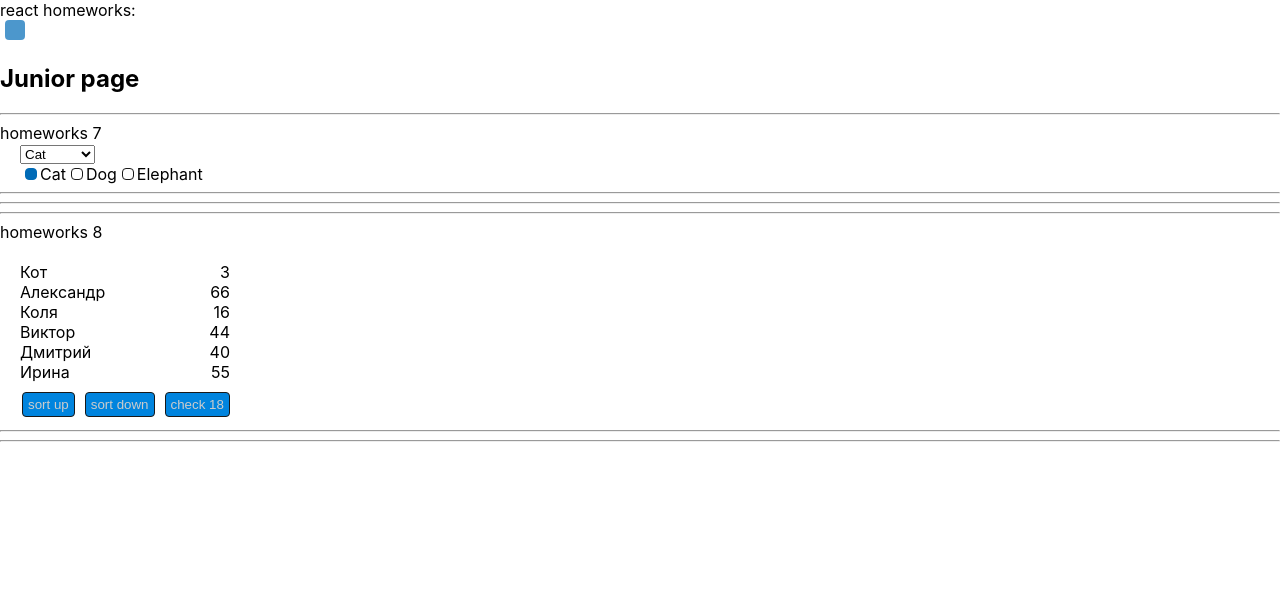
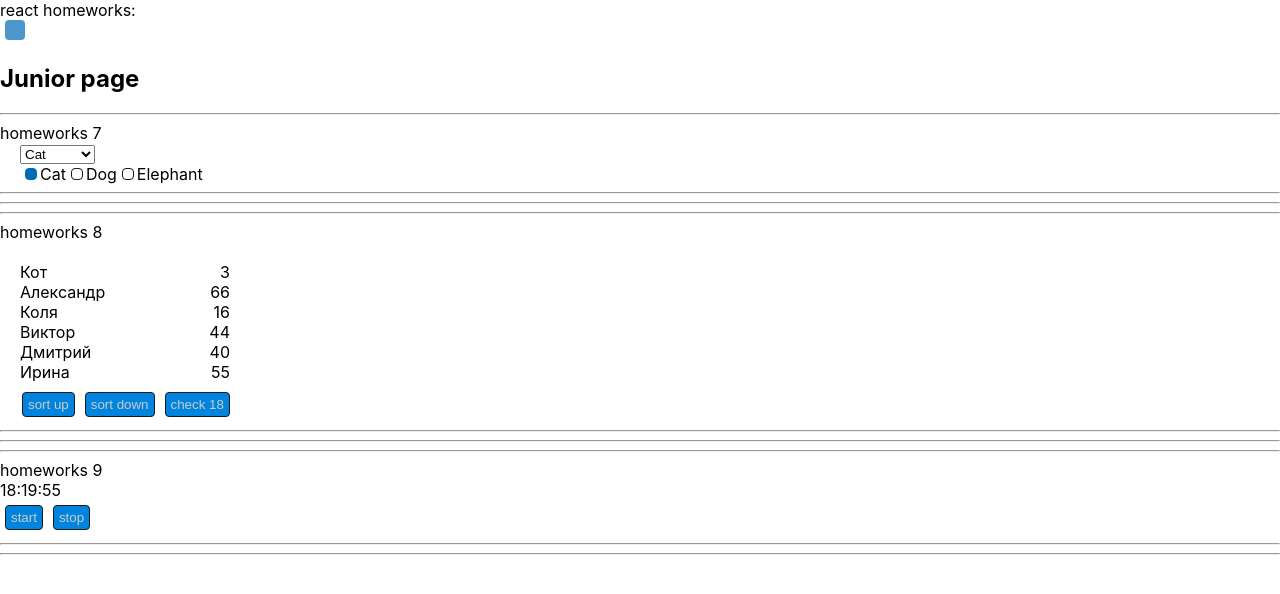
Before and after one commit to makenaJun/ignat_dz, a React (Create React App) app: page /#/junior in a window 1280 px wide. Shown: the top 594 px of the page. Built offline with nearby package versions, Linux system fonts and the light colour scheme.

Commit message:
Fullfilled home work #9

```diff
--- a/package.json
+++ b/package.json
@@ -7,6 +7,7 @@
     "@testing-library/jest-dom": "^5.11.4",
     "@testing-library/react": "^11.1.0",
     "@testing-library/user-event": "^12.1.10",
+    "@types/dateformat": "^3.0.1",
     "@types/jest": "^26.0.15",
     "@types/node": "^12.0.0",
     "@types/react": "^17.0.0",
@@ -14,6 +15,7 @@
     "@types/react-router-dom": "^5.1.7",
     "@types/react-transition-group": "^4.4.1",
     "@types/uuid": "^8.3.0",
+    "dateformat": "^4.5.1",
     "react": "^17.0.2",
     "react-dom": "^17.0.2",
     "react-router-dom": "^5.2.0",
--- a/src/p2-homeworks/h5/pages/Junior.tsx
+++ b/src/p2-homeworks/h5/pages/Junior.tsx
@@ -1,6 +1,7 @@
 import React from 'react'
 import HW7 from '../../h7/HW7';
 import HW8 from '../../h8/HW8';
+import HW9 from '../../h9/HW9';
 
 function Junior() {
     return (
@@ -8,6 +9,7 @@ function Junior() {
             <h2>Junior page</h2>
             <HW7/>
             <HW8/>
+            <HW9/>
         </div>
     )
 }
--- a/src/p2-homeworks/h9/Clock.tsx
+++ b/src/p2-homeworks/h9/Clock.tsx
@@ -1,31 +1,33 @@
 import React, {useState} from 'react'
 import SuperButton from '../h4/common/c2-SuperButton/SuperButton'
+import dateFormat from 'dateformat';
 
 function Clock() {
     const [timerId, setTimerId] = useState<number>(0)
-    const [date, setDate] = useState<Date>()
+    const [date, setDate] = useState<Date>(new Date)
     const [show, setShow] = useState<boolean>(false)
 
     const stop = () => {
-        // stop
+        clearInterval(timerId)
     }
     const start = () => {
         stop()
         const id: number = window.setInterval(() => {
-            // setDate
+            setDate(new Date())
         }, 1000)
         setTimerId(id)
     }
 
     const onMouseEnter = () => {
-        // show
+        setShow(true);
     }
     const onMouseLeave = () => {
-        // close
+        setShow(false);
     }
 
-    const stringTime = 'Time' // fix with date
-    const stringDate = 'Date' // fix with date
+    const stringTime = date.toTimeString().slice(0, 8) // fix with date
+    const stringDate = dateFormat(date, 'dd.mm.yyyy') // fix with date
+
 
     return (
         <div>
```
Also changed, not shown: 1 other file (tests, documents, lock files or other folders).
